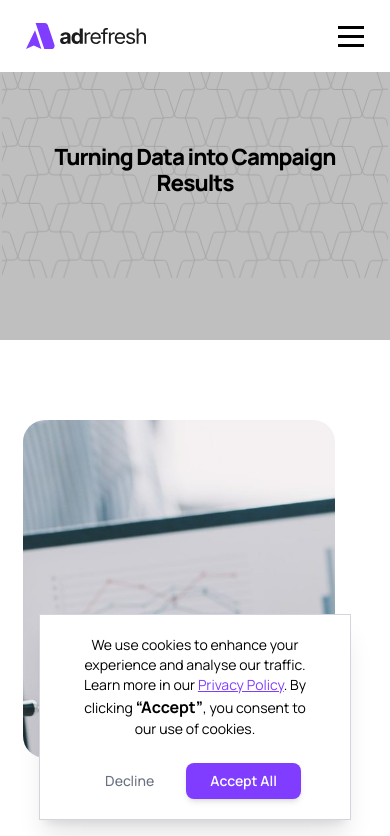
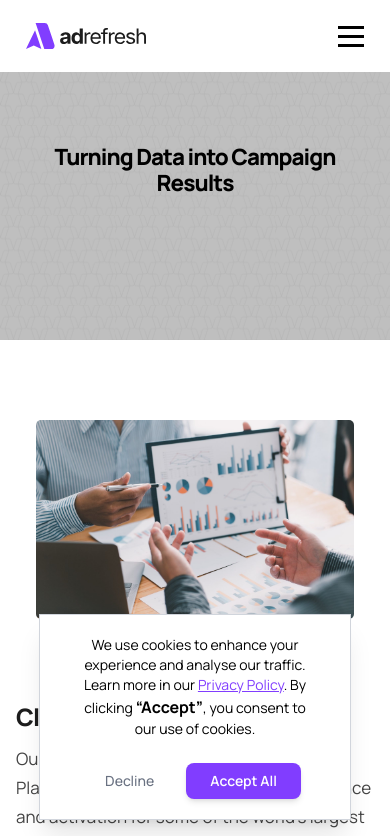
Before and after one commit to adrefresh/Rebrand-optimized-, a Next.js app: page /client-success/audience-infrastructure-fmcg in a window 390 px wide. Shown: the top 836 px of the page. Built offline with nearby package versions, Linux system fonts and the light colour scheme.

Commit message:
changes in client-success pages

```diff
--- a/app/careers/page.tsx
+++ b/app/careers/page.tsx
@@ -1,11 +1,74 @@
+
+// // import type { Metadata } from "next";
+
+// // import CareersHero from "../components/careers-components/careershero";
+// // import PathSection from "../components/careers-components/Pathsection";
+// // // import PatternBackground from "../components/careers-components/patternbg";
+// // import CareersClient from "../components/careers-components/jobs";
+
+
+// // export const metadata: Metadata = {
+// //   title: "Careers at AdRefresh | Join Our Digital Marketing & Ad Ops Team",
+// //   description:
+// //     "Explore exciting career opportunities at AdRefresh. Join our digital marketing, ad operations, and development teams in Hyderabad.",
+
+// //   alternates: {
+// //     canonical: "https://www.adrefresh.com/careers",
+// //   },
+
+// //   openGraph: {
+// //     title: "Careers at AdRefresh",
+// //     description:
+// //       "Join AdRefresh and build your career with experts in digital marketing, ad operations, and technology.",
+// //     url: "https://www.adrefresh.com/careers",
+// //     siteName: "AdRefresh",
+// //     images: [
+// //       {
+// //         url: "https://www.adrefresh.com/og/careers.png",
+// //         width: 1200,
+// //         height: 630,
+// //         alt: "Careers at AdRefresh",
+// //       },
+// //     ],
+// //     type: "website",
+// //   },
+
+// //   twitter: {
+// //     card: "summary_large_image",
+// //     title: "Careers at AdRefresh",
+// //     description:
+// //       "Build your future with AdRefresh. Explore open roles in marketing, development, and ad operations.",
+// //     images: ["https://www.adrefresh.com/images/careers-images/1.jpg"],
+// //   },
+
+// //   robots: {
+// //     index: true,
+// //     follow: true,
+// //   },
+// // };
+
+// // export default function CareersPage() {
+// //   return (
+// //     <main className="bg-[#fafafa] text-[#111] careers-manrope">
+// //       <CareersHero />
+
+// //       {/* <PatternBackground /> */}
+
+// //       <PathSection />
+
+// //       {/* CLIENT SIDE JOB LIST */}
+// //       <div>
+// //         <CareersClient />
+// //       </div>
+// //     </main>
+// //   );
+// // }
 
 // import type { Metadata } from "next";
 
 // import CareersHero from "../components/careers-components/careershero";
 // import PathSection from "../components/careers-components/Pathsection";
-// // import PatternBackground from "../components/careers-components/patternbg";
 // import CareersClient from "../components/careers-components/jobs";
-
 
 // export const metadata: Metadata = {
 //   title: "Careers at AdRefresh | Join Our Digital Marketing & Ad Ops Team",
@@ -49,21 +112,16 @@
 
 // export default function CareersPage() {
 //   return (
-//     <main className="bg-[#fafafa] text-[#111] careers-manrope">
+//     <main className="bg-[#fafafa] text-[#111]">
 //       <CareersHero />
-
-//       {/* <PatternBackground /> */}
-
 //       <PathSection />
 
-//       {/* CLIENT SIDE JOB LIST */}
 //       <div>
 //         <CareersClient />
 //       </div>
 //     </main>
 //   );
 // }
-
 import type { Metadata } from "next";
 
 import CareersHero from "../components/careers-components/careershero";
@@ -74,11 +132,9 @@ export const metadata: Metadata = {
   title: "Careers at AdRefresh | Join Our Digital Marketing & Ad Ops Team",
   description:
     "Explore exciting career opportunities at AdRefresh. Join our digital marketing, ad operations, and development teams in Hyderabad.",
-
   alternates: {
     canonical: "https://www.adrefresh.com/careers",
   },
-
   openGraph: {
     title: "Careers at AdRefresh",
     description:
@@ -95,7 +151,6 @@ export const metadata: Metadata = {
     ],
     type: "website",
   },
-
   twitter: {
     card: "summary_large_image",
     title: "Careers at AdRefresh",
@@ -103,7 +158,6 @@ export const metadata: Metadata = {
       "Build your future with AdRefresh. Explore open roles in marketing, development, and ad operations.",
     images: ["https://www.adrefresh.com/images/careers-images/1.jpg"],
   },
-
   robots: {
     index: true,
     follow: true,
@@ -112,13 +166,10 @@ export const metadata: Metadata = {
 
 export default function CareersPage() {
   return (
-    <main className="bg-[#fafafa] text-[#111]">
+    <main className="bg-[#fafafa] text-[#111] careers-manrope">
       <CareersHero />
       <PathSection />
-
-      <div>
-        <CareersClient />
-      </div>
+      <CareersClient />
     </main>
   );
 }
--- a/app/client-success/[slug]/client-success.css
+++ b/app/client-success/[slug]/client-success.css
@@ -1,18 +1,18 @@
-/* /* ===============================
+/* ===============================
    HERO
 ================================ */
 
 .cs-hero {
-  width: 100vw;
-  margin-left: calc(50% - 50vw);
+  width: 100%;
+  min-height: 340px;
   height: 50vh;
-  min-height: 340px;
   display: flex;
   align-items: center;
   justify-content: center;
   text-align: center;
   position: relative;
   overflow: hidden;
+  padding: 0 20px;
 }
 
 /* PATTERN LAYER */
@@ -23,9 +23,8 @@
   background-image: var(--hero-pattern);
   background-repeat: no-repeat;
   background-position: center;
-  background-size: 99% auto;
-  opacity: 0.3;
-  filter: brightness(0.8);
+  background-size: 95% auto;
+  opacity: 0.25;
   z-index: 0;
 }
 
@@ -49,8 +48,7 @@
   font-weight: 900;
   max-width: 900px;
   line-height: 1.15;
-  padding: 0 18px;
-  color: #fff;
+  color: #000;
 }
 
 
@@ -59,30 +57,32 @@
 ================================ */
 
 .cs-grid {
-  width: 80vw;
+  width: 100%;
+  max-width: 1200px;
   margin: 80px auto;
   display: grid;
   grid-template-columns: 1fr 1fr;
   gap: 60px;
   align-items: center;
+  padding: 0 20px;
 }
 
-/* Image */
+/* IMAGE */
 .cs-image {
-  width: 80vw;
-  height: 80vh;
-  border-radius: 22px;
+  width: 100%;
+  border-radius: 5px;
   overflow: hidden;
+  aspect-ratio: 16 / 9;
 }
 
 .cs-image img {
-  width: 100vw;
-  height: 100vh;
+  width: 100%;
+  height: 100%;
   object-fit: cover;
   display: block;
 }
 
-/* Content */
+/* CONTENT */
 .cs-content {
   display: flex;
   flex-direction: column;
@@ -109,8 +109,10 @@
 ================================ */
 
 .cs-wrap {
-  width: 80vw;
+  width: 100%;
+  max-width: 1200px;
   margin: 60px auto;
+  padding: 0 20px;
 }
 
 .cs-section {
@@ -127,6 +129,7 @@
 .cs-section li {
   font-size: 17px;
   line-height: 1.7;
+  color: #444;
 }
 
 
@@ -138,6 +141,8 @@
   margin-top: 60px;
   display: flex;
   justify-content: space-between;
+  gap: 20px;
+  flex-wrap: wrap;
 }
 
 .cs-pagination a {
@@ -175,11 +180,7 @@
   }
 
   .cs-grid {
-    width: 88vw;
-  }
-
-  .cs-image {
-    height: 60vh;
+    gap: 40px;
   }
 }
 
@@ -191,11 +192,10 @@
 @media (max-width: 900px) {
   .cs-grid {
     grid-template-columns: 1fr;
-    gap: 40px;
   }
 
   .cs-image {
-    height: 50vh;
+    aspect-ratio: 16 / 10;
   }
 
   .cs-content h2 {
@@ -211,10 +211,6 @@
   .cs-hero-title {
     font-size: 2rem;
   }
-
-  .cs-wrap {
-    width: 92vw;
-  }
 }
 
 @media (max-width: 480px) {
@@ -226,11 +222,18 @@
     font-size: 1.4rem;
   }
 
-  .cs-image {
-    height: 40vh;
+  .cs-wrap {
+    padding: 0 16px;
   }
 
-  .cs-wrap {
-    width: 95vw;
+  .cs-pagination {
+    flex-direction: column;
+    align-items: flex-start;
   }
 }
+@media (max-width: 768px) {
+  .cs-hero::before {
+    background-repeat: repeat;
+    background-size: 160px auto;
+  }
+}
--- a/app/globals.css
+++ b/app/globals.css
@@ -4,7 +4,7 @@
    ROOT VARIABLES
 ========================================================= */
 :root {
-  --font-manrope: "Manrope", system-ui, sans-serif;
+  --font-manrope: "Manrope", sans-serif;
 }
 
 :root {
```
